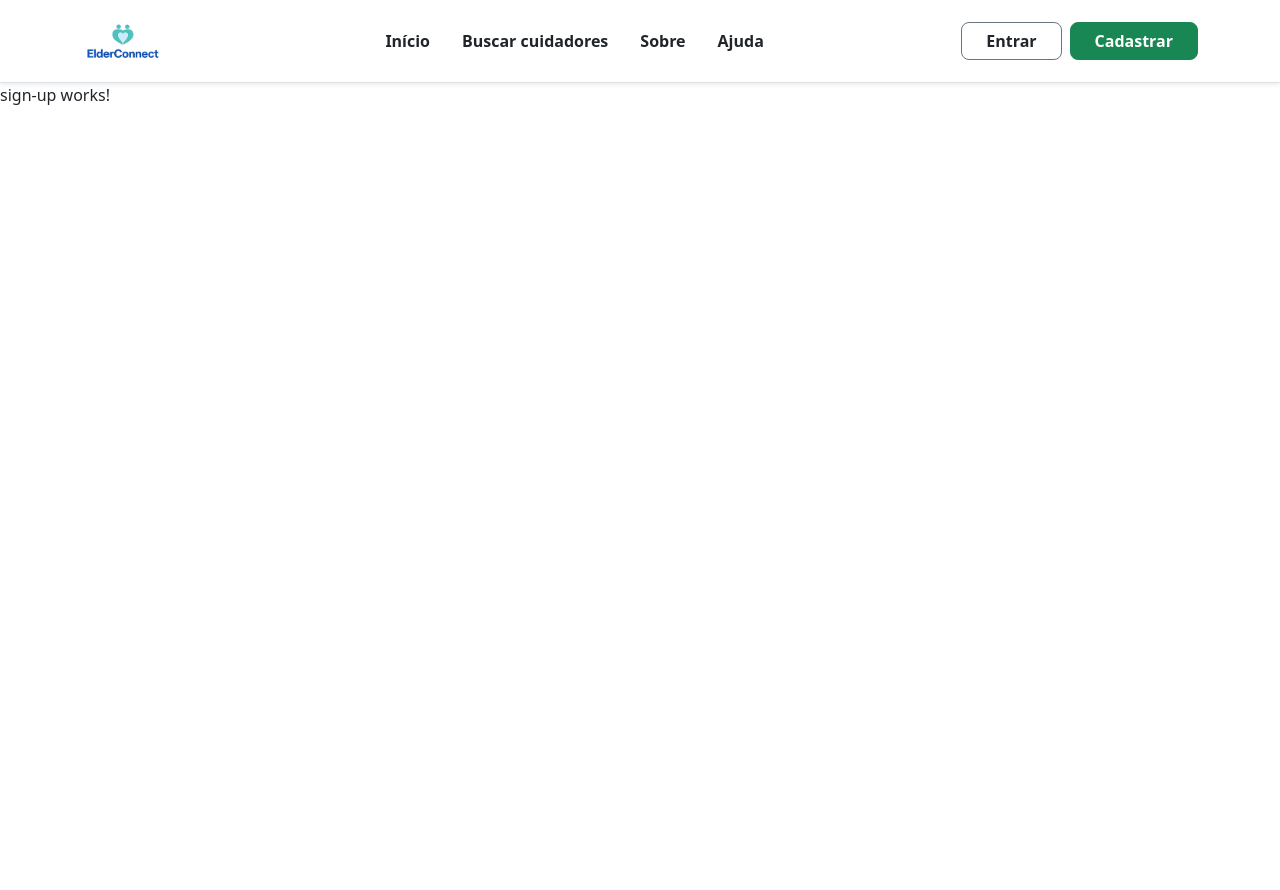
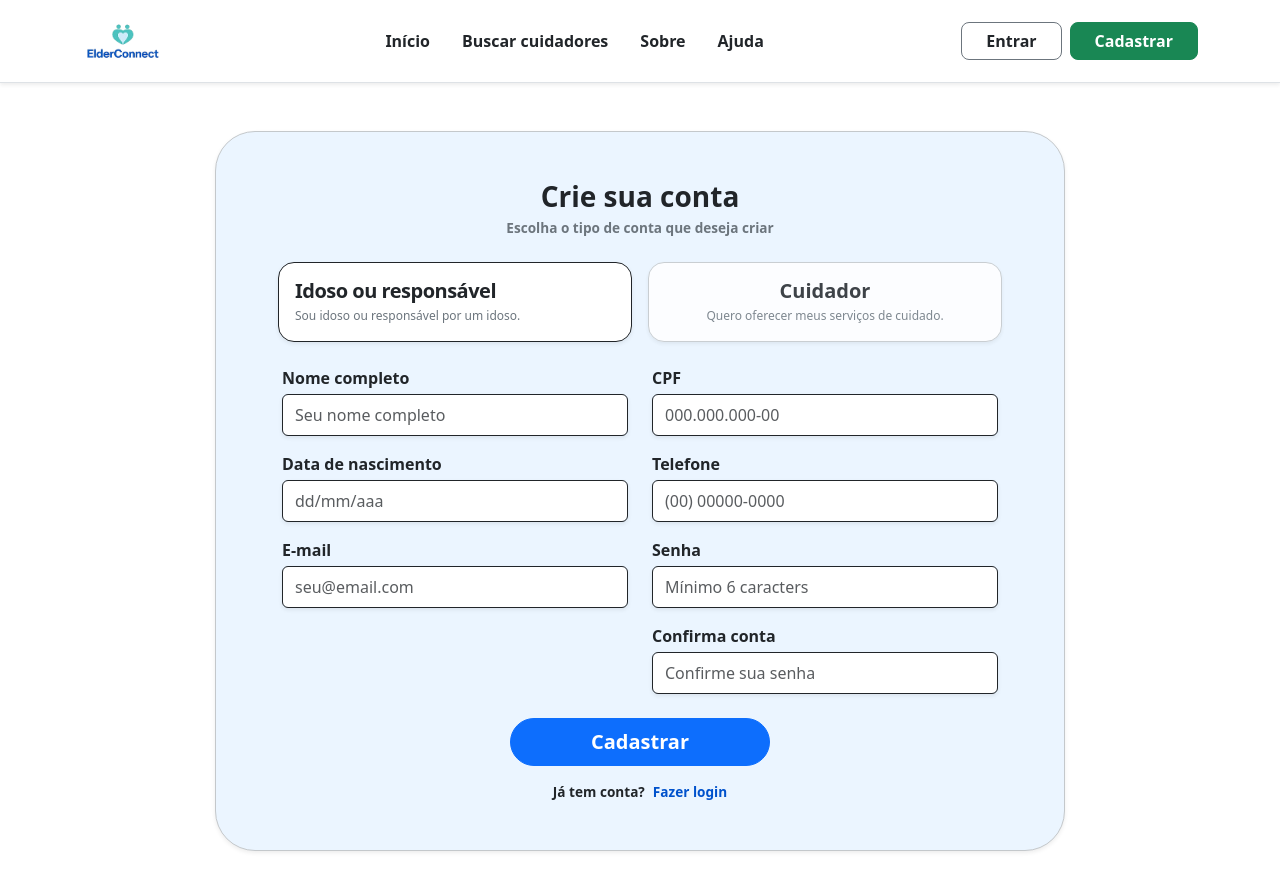
Before and after one commit to JoseAlfredo-afk/ElderConnect, an Angular app in the folder ElderConnect-Web/: page /account/sign-up in a window 1280 px wide. Shown: the top 890 px of the page. Before the commit the page ends 800 px from the top, so only its background shows below. Built offline with nearby package versions, Linux system fonts and the light colour scheme.

Commit message:
feat: criando a pagina de cadastrar usuario

```diff
--- a/ElderConnect-Web/src/app/views/account/sign-in/sign-in.html
+++ b/ElderConnect-Web/src/app/views/account/sign-in/sign-in.html
@@ -35,7 +35,7 @@
 
     <div class="d-flex justify-content-center gap-2" style="font-size: 0.85rem;">
       <span class="text-dark fw-bold">Ainda não tem conta?</span>
-      <a routerLink="/cadastro" class="text-decoration-none fw-bold" style="color: #0052cc;">Criar Conta</a>
+      <a routerLink="/account/sign-up" class="text-decoration-none fw-bold" style="color: #0052cc;">Criar conta</a>
     </div>
 
   </div>
--- a/ElderConnect-Web/src/app/views/account/sign-up/sign-up.html
+++ b/ElderConnect-Web/src/app/views/account/sign-up/sign-up.html
@@ -1 +1,79 @@
-<p>sign-up works!</p>
+<div class="d-flex align-items-center justify-content-center py-5" style="min-height: 90vh; background-color: #ffffff;">
+
+  <div class="card border border-secondary-subtle p-5 shadow-sm text-center"
+       style="width: 100%; max-width: 850px; background-color: #ebf5ff; border-radius: 40px;">
+
+    <h2 class="fw-bold fs-3 text-dark mb-1">Crie sua conta</h2>
+    <p class="text-secondary fw-semibold mb-4" style="font-size: 0.85rem;">Escolha o tipo de conta que deseja criar</p>
+
+    <form>
+      <div class="row g-3 mb-4 justify-content-center mx-auto" style="max-width: 740px;">
+
+        <div class="col-12 col-md-6">
+          <div class="card p-3 border border-dark text-start bg-white h-100 rounded-4 shadow-sm cursor-pointer" style="cursor: pointer;">
+            <h4 class="fw-bold fs-5 text-dark mb-1" style="letter-spacing: -0.5px;">Idoso ou responsável</h4>
+            <p class="text-secondary m-0" style="font-size: 0.75rem;">Sou idoso ou responsável por um idoso.</p>
+          </div>
+        </div>
+
+        <div class="col-12 col-md-6">
+          <div class="card p-3 border border-secondary-subtle text-center bg-white h-100 rounded-4 shadow-sm text-secondary" style="opacity: 0.85; cursor: pointer;">
+            <h4 class="fw-bold fs-5 text-dark mb-1">Cuidador</h4>
+            <p class="text-secondary m-0" style="font-size: 0.75rem;">Quero oferecer meus serviços de cuidado.</p>
+          </div>
+        </div>
+
+      </div>
+
+      <div class="row g-4 text-start mx-auto mb-4" style="max-width: 740px;">
+
+        <div class="col-12 col-md-6 d-flex flex-column gap-3">
+          <div>
+            <label for="fullName" class="form-label fw-bold text-dark mb-1">Nome completo</label>
+            <input type="text" id="fullName" class="form-control shadow-sm border-dark py-2" placeholder="Seu nome completo">
+          </div>
+          <div>
+            <label for="birthDate" class="form-label fw-bold text-dark mb-1">Data de nascimento</label>
+            <input type="text" id="birthDate" class="form-control shadow-sm border-dark py-2" placeholder="dd/mm/aaa">
+          </div>
+          <div>
+            <label for="email" class="form-label fw-bold text-dark mb-1">E-mail</label>
+            <input type="email" id="email" class="form-control shadow-sm border-dark py-2" placeholder="seu@email.com">
+          </div>
+        </div>
+
+        <div class="col-12 col-md-6 d-flex flex-column gap-3">
+          <div>
+            <label for="cpf" class="form-label fw-bold text-dark mb-1">CPF</label>
+            <input type="text" id="cpf" class="form-control shadow-sm border-dark py-2" placeholder="000.000.000-00">
+          </div>
+          <div>
+            <label for="phone" class="form-label fw-bold text-dark mb-1">Telefone</label>
+            <input type="text" id="phone" class="form-control shadow-sm border-dark py-2" placeholder="(00) 00000-0000">
+          </div>
+          <div>
+            <label for="password" class="form-label fw-bold text-dark mb-1">Senha</label>
+            <input type="password" id="password" class="form-control shadow-sm border-dark py-2" placeholder="Mínimo 6 caracters">
+          </div>
+          <div>
+            <label for="confirmPassword" class="form-label fw-bold text-dark mb-1">Confirma conta</label>
+            <input type="password" id="confirmPassword" class="form-control shadow-sm border-dark py-2" placeholder="Confirme sua senha">
+          </div>
+        </div>
+
+      </div>
+
+      <div class="d-flex justify-content-center mb-3">
+        <button type="submit" class="btn btn-primary btn-lg fw-bold px-5 rounded-pill py-2" style="min-width: 260px;">
+          Cadastrar
+        </button>
+      </div>
+    </form>
+
+    <div class="d-flex justify-content-center gap-2" style="font-size: 0.85rem;">
+      <span class="text-dark fw-bold">Já tem conta?</span>
+      <a routerLink="/account/sign-in" class="text-decoration-none fw-bold" style="color: #0052cc;">Fazer login</a>
+    </div>
+
+  </div>
+</div>
```
Also changed, not shown: ElderConnect-Web/src/app/views/account/sign-in/sign-in.ts (+4 -3 lines), ElderConnect-Web/src/app/views/account/sign-up/sign-up.ts (+5 -3 lines).
